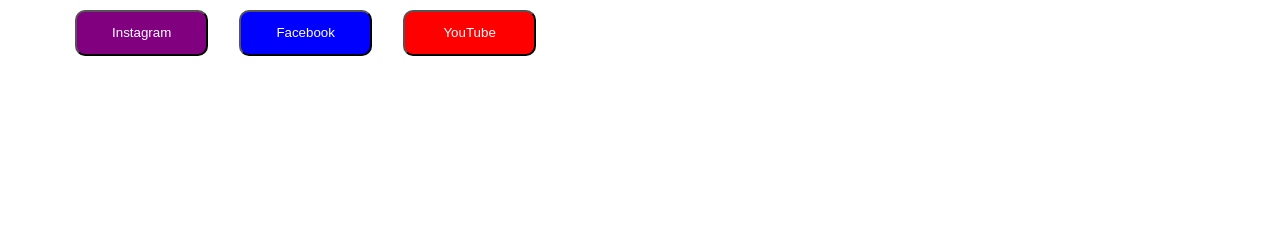
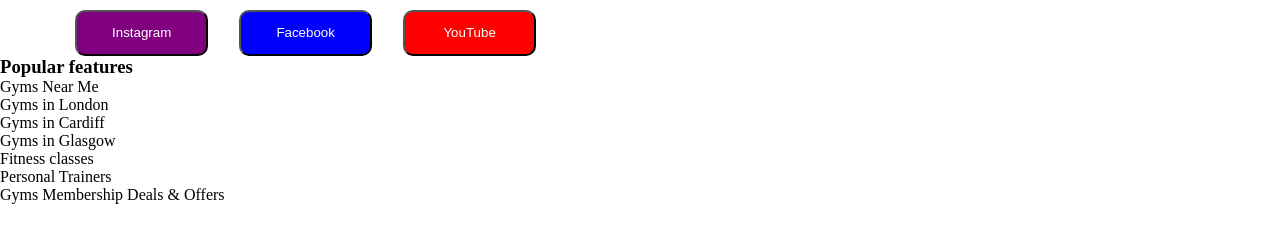
Before and after one commit to GK230/boolean-uk-html-gymtastic, a website: page index.html in a window 1280 px wide. Shown: the part 395-638 px from the top of the page. Drawn offline with Linux system fonts and the light colour scheme.

Commit message:
Added HTML for footer

```diff
--- a/index.html
+++ b/index.html
@@ -39,5 +39,21 @@
         </div>
       </div>
     </main>
+    <footer>
+      <h3>Popular features</h3>
+      <ul>
+        <li>
+          Gyms Near Me
+          <ul>
+            <li>Gyms in London</li>
+            <li>Gyms in Cardiff</li>
+            <li>Gyms in Glasgow</li>
+          </ul>
+        </li>
+        <li>Fitness classes</li>
+        <li>Personal Trainers</li>
+        <li>Gyms Membership Deals & Offers</li>
+      </ul>
+    </footer>
   </body>
 </html>
```
